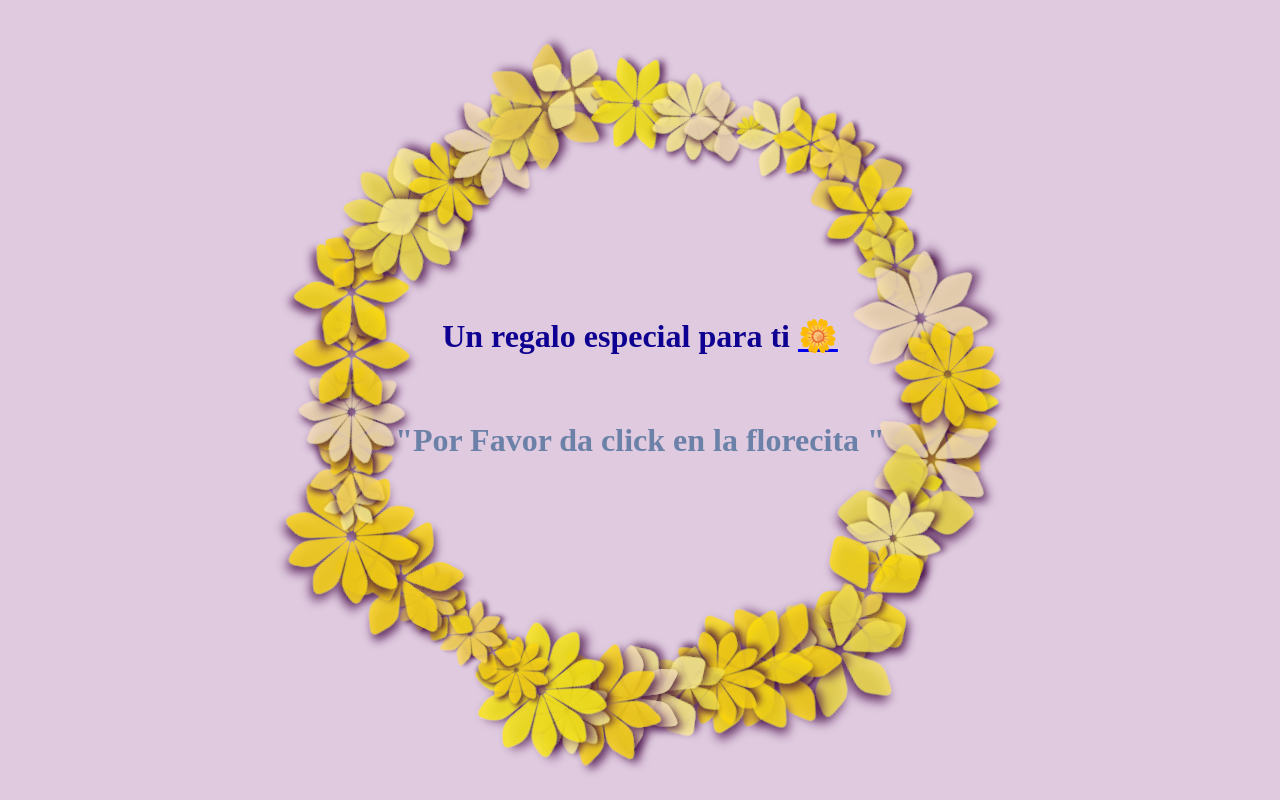
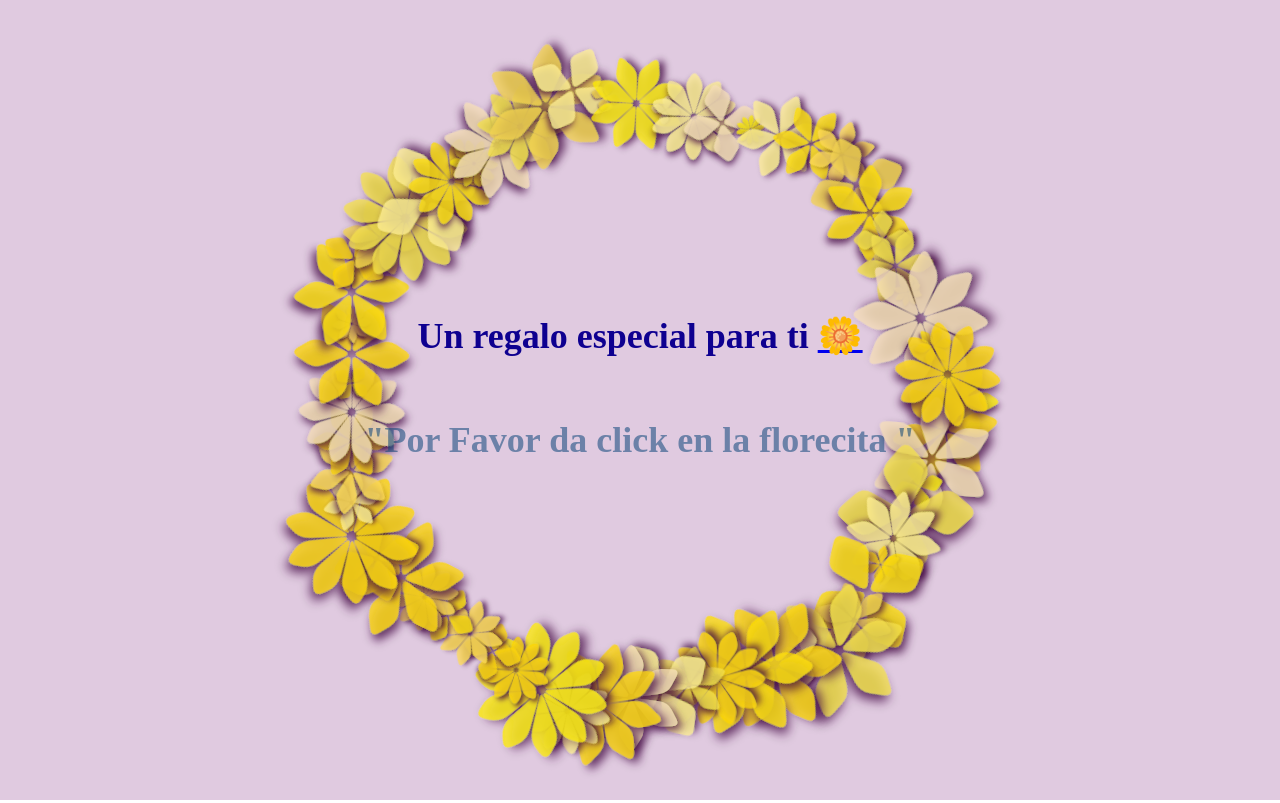
Before and after one commit to bosperiek/Mensaje, a plain HTML site: page index.html in a window 1280 px wide. Drawn offline with nearby package versions, Linux system fonts and the light colour scheme.

Commit message:
prueba texto

```diff
--- a/style.css
+++ b/style.css
@@ -40,7 +40,7 @@ svg .a g:nth-of-type(2) use:nth-of-type(5){transform:rotate(calc(4deg * 180 / va
   top: 42%;
   left: 50%;
   transform: translate(-50%, -50%);
-  font-size: 20px;
+  font-size: 23px;
   font-weight: bold;
   text-align: center;
   color: rgb(14, 0, 144); /* Color del texto */
@@ -51,7 +51,7 @@ svg .a g:nth-of-type(2) use:nth-of-type(5){transform:rotate(calc(4deg * 180 / va
   top: 42%;
   left: 50%;
   transform: translate(-50%, -50%);
-  font-size: 20px;
+  font-size: 23px;
   font-weight: bold;
   text-align: center;
   color: rgb(14, 0, 144); /* Color del texto */
@@ -71,20 +71,20 @@ svg .a g:nth-of-type(2) use:nth-of-type(5){transform:rotate(calc(4deg * 180 / va
 /* Mobile devices (portrait) */
 @media only screen and (max-width: 480px) {
   #texto1, #texto2 {
-    font-size: 18px;
+    font-size: 24px;
   }
 }
 
 /* Tablets (iPad) */
 @media only screen and (min-width: 768px) {
   #texto1, #texto2 {
-    font-size: 26px;
+    font-size: 32px;
   }
 }
 
 /* Desktop devices (laptop) */
 @media only screen and (min-width: 1024px) {
   #texto1, #texto2 {
-    font-size: 32px;
+    font-size: 36px;
   }
 }
```
